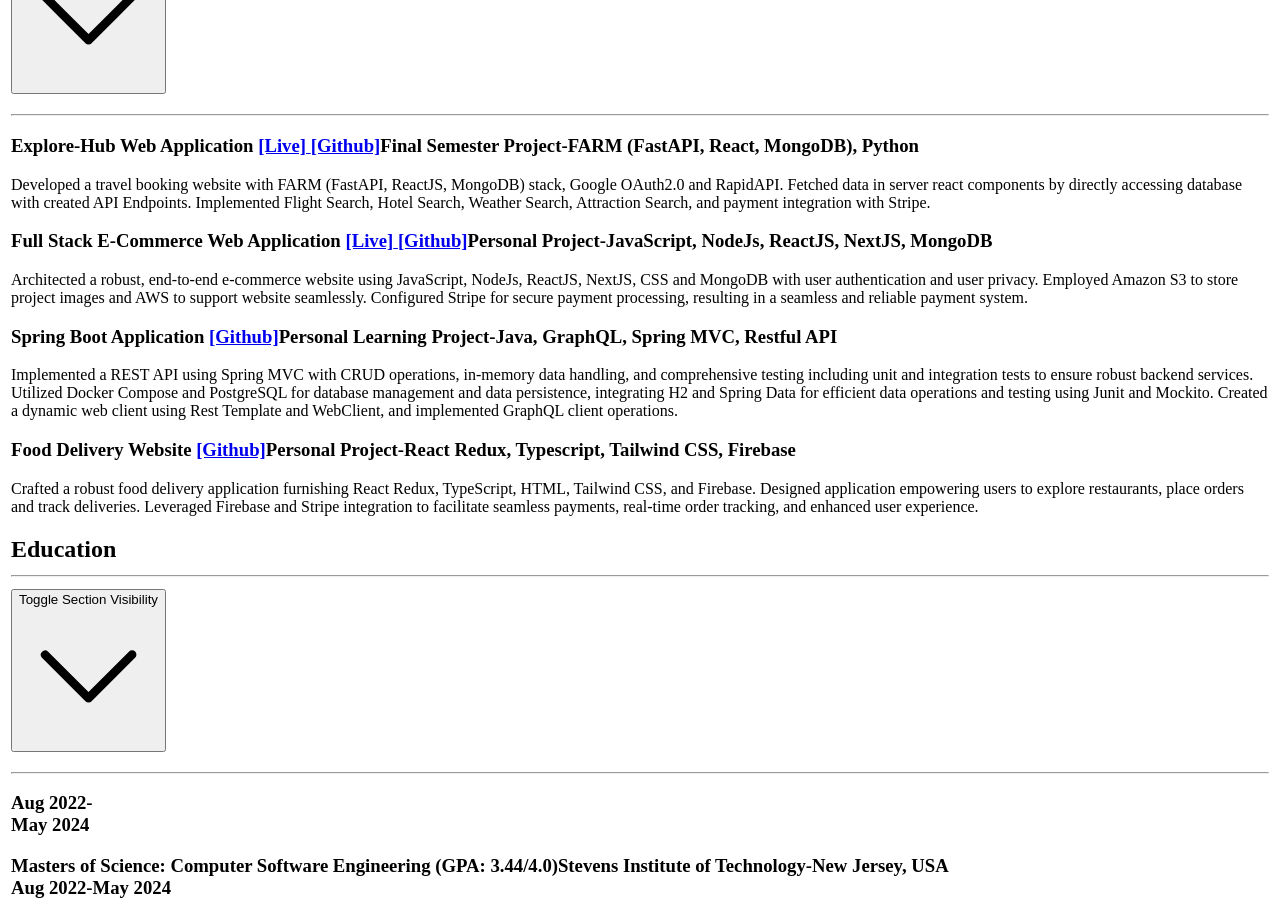
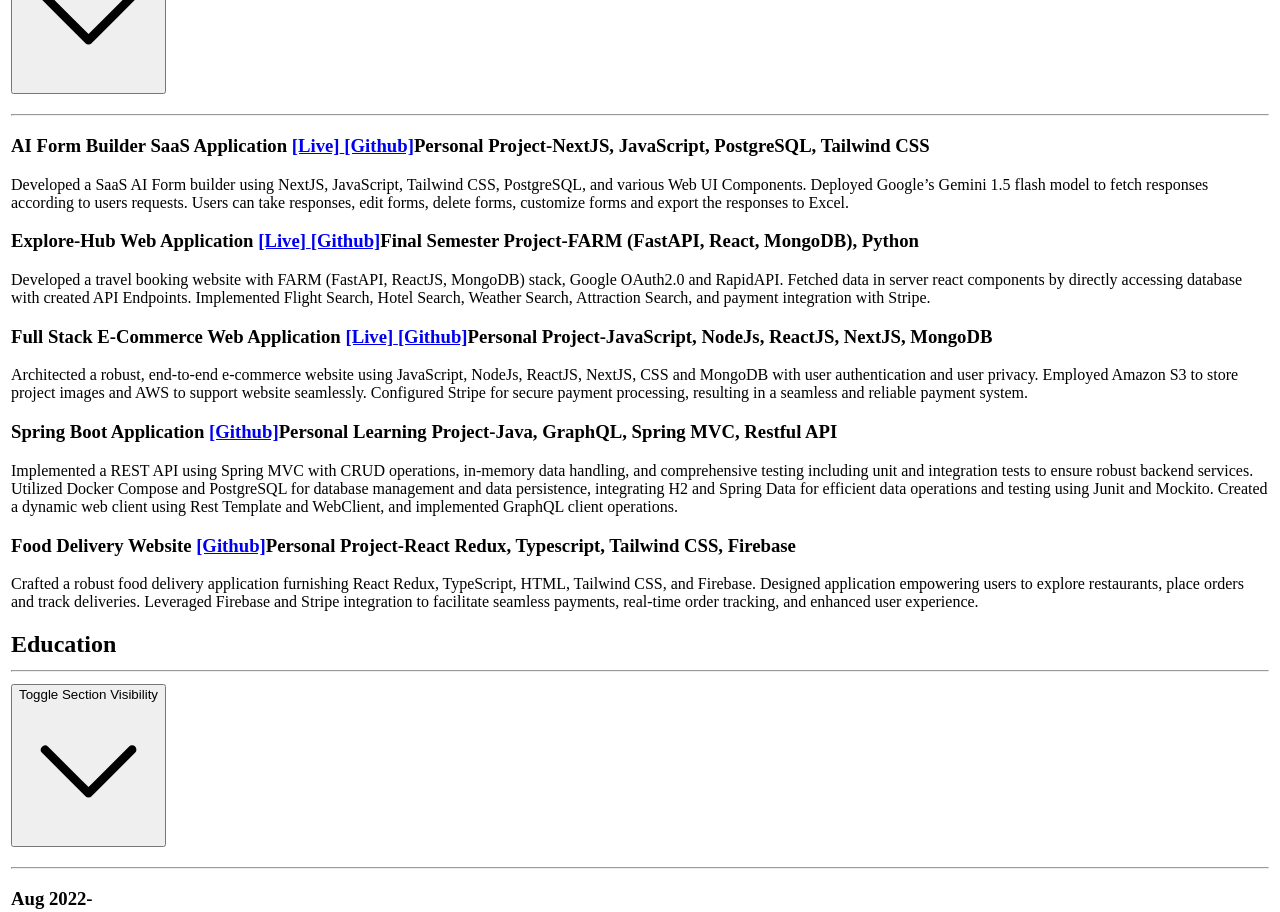
Before and after one commit to sagarhedaoo/portfolio, a Next.js app: page /resume in a window 1280 px wide. Shown: the part 1760-2672 px from the top of the page. Built offline with nearby package versions, Linux system fonts and the light colour scheme.

Commit message:
resume page update

```diff
--- a/components/Resume.tsx
+++ b/components/Resume.tsx
@@ -564,6 +564,55 @@ const Resume = () => {
                     <div className="relative transition-all duration-200 ease-linear print:!max-h-max">
                       <div className="transition-[all,height] delay-[0s,0.2s]"></div>
                       <div className="spacing-8 print:!spacing-3">
+                        {/* AI Form Project Start */}
+                        <section className="ml-0 spacing-1 print:!-ml-24 mt-3">
+                          <h3 className="items-baseline text-sm tracking-normal spacing-1 ">
+                            <strong className="text-[17px] font-bold text-gray-900 d:text-gray-100 print:!text-[16px] print:!font-bold">
+                              AI Form Builder SaaS Application{" "}
+                            </strong>
+                            <span>
+                              <a
+                                target="_blank"
+                                rel="noopener noreferrer"
+                                className="text-[14px] font-bold text-red-400 d:text-gray-100 print:!text-[16px] print:!font-bold  cursor-pointer animate-pulse"
+                                href="https://form-mint.vercel.app/"
+                              >
+                                [Live]{" "}
+                              </a>
+                              <a
+                                target="_blank"
+                                rel="noopener noreferrer"
+                                className="text-[14px] font-bold text-red-400 d:text-gray-100 print:!text-[16px] print:!font-bold  cursor-pointer"
+                                href="https://github.com/sagarhedaoo/form-mint"
+                              >
+                                [Github]
+                              </a>
+                            </span>
+                            <span className="flex flex-wrap items-baseline gap-x-2 gap-y-0 print:!text-[16px]">
+                              <span className="font-semibold text-gray-600 d:text-gray-400">
+                                Personal Project
+                              </span>
+                              <span className="select-none text-sm text-gray-300 print:!text-gray-500">
+                                -
+                              </span>
+                              <span className="text-gray-400/80 print:!text-gray-500">
+                                <span className="hidden print:!inline sm:inline">
+                                  NextJS, JavaScript, PostgreSQL, Tailwind CSS
+                                </span>
+                              </span>
+                            </span>
+                          </h3>
+                          <p className="text-sm leading-relaxed text-gray-600 d:text-gray-300">
+                            Developed a SaaS AI Form builder using NextJS,
+                            JavaScript, Tailwind CSS, PostgreSQL, and various
+                            Web UI Components. Deployed Google’s Gemini 1.5
+                            flash model to fetch responses according to users
+                            requests. Users can take responses, edit forms,
+                            delete forms, customize forms and export the
+                            responses to Excel.
+                          </p>
+                        </section>
+                        {/* AI Form Project End */}
                         {/* First Project Start */}
                         <section className="ml-0 spacing-1 print:!-ml-24 mt-3">
                           <h3 className="items-baseline text-sm tracking-normal spacing-1 ">
```
